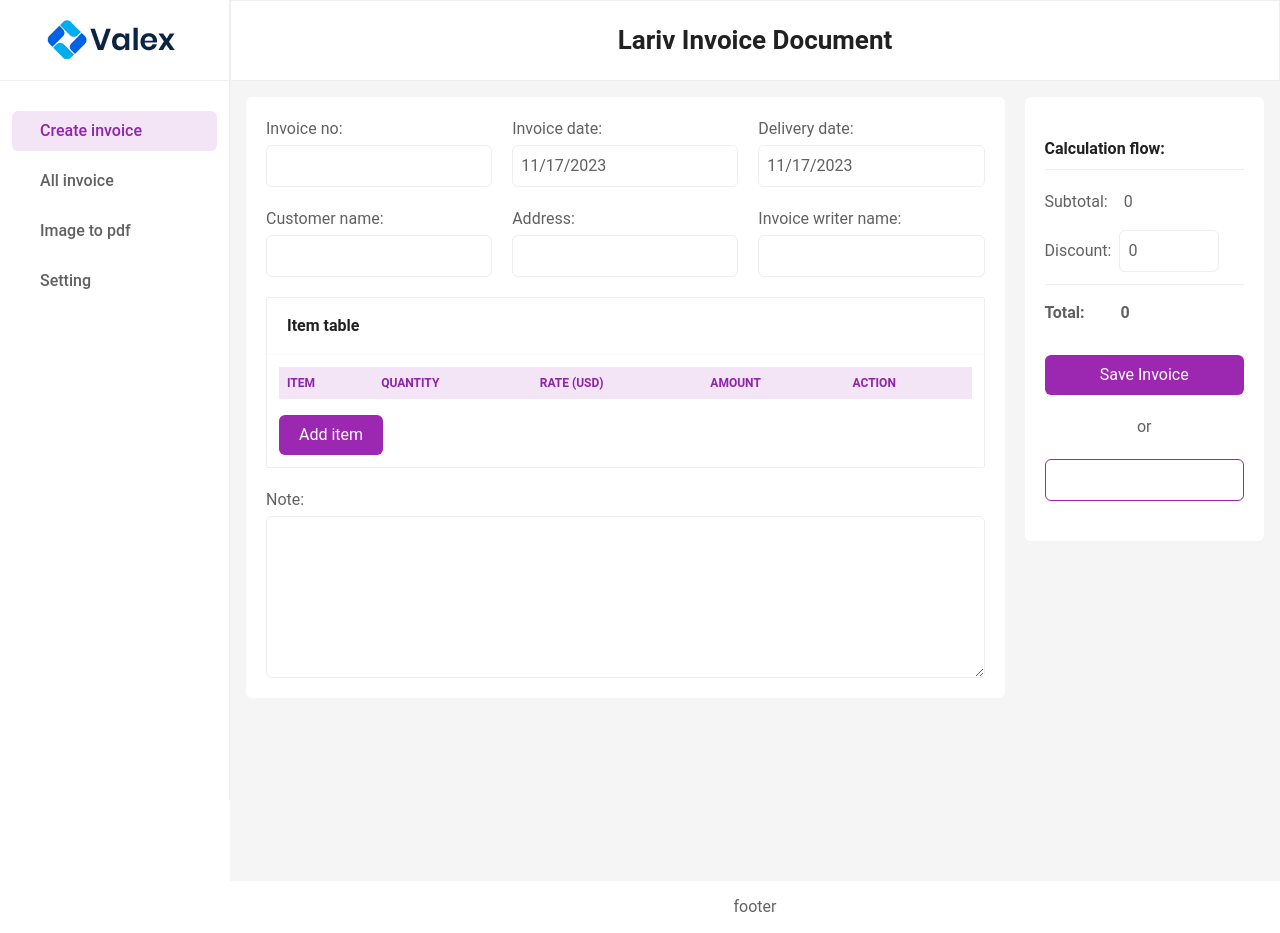
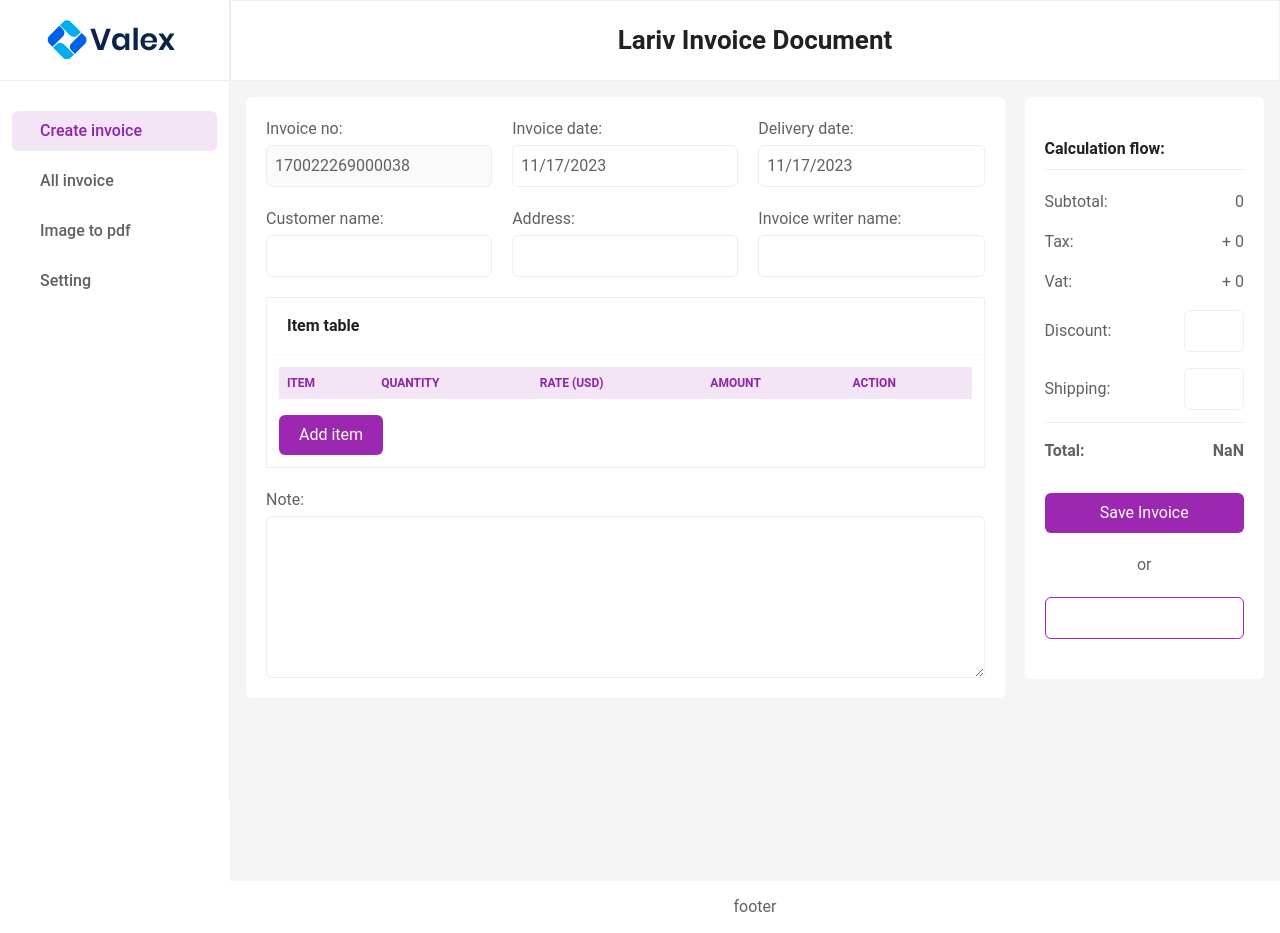
Before and after one commit to amitbd599/Sales-Management-System, a React (Create React App) app: page / in a window 1280 px wide. Built offline with nearby package versions, Linux system fonts and the light colour scheme; some icons are missing.

Commit message:
add data

```diff
--- /dev/null
+++ b/src/childComponents/InitLoadingData.jsx
@@ -0,0 +1,39 @@
+import React, { useEffect } from "react";
+
+const InitLoadingData = () => {
+  let getSetting = localStorage.getItem("setting");
+
+  useEffect(() => {
+    let setting = {
+      bgColor: "#fff",
+      bgImg: "",
+      company_address: "",
+      company_name: "",
+      currency: "",
+      discount: 0,
+      email: "",
+      fax: "",
+      footerText: "",
+      invoiceType: "",
+      logo: "",
+      mobile: "",
+      pageOrientation: "",
+      pageSize: "",
+      phone: "",
+      qrCode: "",
+      shipping: 0,
+      selectedTemplate: 1,
+      tax: 0,
+      vat: 0,
+      website: "",
+      waterMark: "",
+    };
+
+    if (!!getSetting === false) {
+      localStorage.setItem("setting", JSON.stringify(setting));
+    }
+  }, []);
+  return <></>;
+};
+
+export default InitLoadingData;
--- a/src/components/HomeComponent.jsx
+++ b/src/components/HomeComponent.jsx
@@ -1,4 +1,4 @@
-import React, { useState } from "react";
+import React, { useEffect, useRef, useState } from "react";
 import {
   FaDownload,
   FaMagnifyingGlass,
@@ -6,13 +6,23 @@ import {
   FaRegTrashCan,
 } from "react-icons/fa6";
 import DatePicker from "react-datepicker";
+import { ErrorToast, IsEmpty, SuccessToast } from "../helper/helper";
+import { useNavigate } from "react-router-dom";
 
 const HomeComponent = () => {
+  const navigate = useNavigate();
+  let getSetting = JSON.parse(localStorage.getItem("setting"));
+  let getInvoices = JSON.parse(localStorage.getItem("invoices"));
   const [startDate, setStartDate] = useState(new Date());
   const [deliveryDate, setDeliveryDate] = useState(new Date());
+  const [invoiceID, setInvoiceID] = useState("");
+  const [invoiceItems, setInvoiceItems] = useState([]);
+  const [discount, setDiscount] = useState(getSetting?.discount);
+  const [shipping, setShipping] = useState(getSetting?.shipping);
 
-  const [invoiceItems, setInvoiceItems] = useState([]);
-  const [discount, setDiscount] = useState(0);
+  useEffect(() => {
+    generateRandomNumber();
+  }, []);
 
   const handleAddItem = () => {
     setInvoiceItems([...invoiceItems, { item: "", quantity: 0, rate: 0 }]);
@@ -39,7 +49,52 @@ const HomeComponent = () => {
 
   const calculateTotal = () => {
     const subtotal = calculateSubtotal();
-    return subtotal - discount;
+    return (
+      subtotal +
+      getSetting?.tax +
+      getSetting?.vat +
+      getSetting?.shipping -
+      discount
+    );
+  };
+
+  const generateRandomNumber = () => {
+    const currentDate = new Date();
+    const timestamp = currentDate.getTime();
+    const random = Math.floor(Math.random() * 100) + 1;
+    setInvoiceID(`${timestamp}${random}`);
+  };
+
+  let customerNameRef,
+    addressRef,
+    invoiceWriterRef = useRef();
+
+  const saveInvoice = () => {
+    let invoice = invoiceID;
+    let customerName = customerNameRef.value;
+    let address = addressRef.value;
+    let invoiceWriter = invoiceWriterRef.value;
+
+    if (IsEmpty(invoice)) {
+      ErrorToast("Invoice is empty");
+    } else if (IsEmpty(customerName)) {
+      ErrorToast("Customer Name is empty");
+    } else if (IsEmpty(address)) {
+      ErrorToast("Address is empty");
+    } else if (IsEmpty(invoiceWriter)) {
+      ErrorToast("Invoice Writer is empty");
+    } else {
+      let data = {
+        invoice,
+        customerName,
+        address,
+        invoiceWriter,
+      };
+
+      localStorage.setItem("invoices", JSON.stringify([...getInvoices, data]));
+      SuccessToast("Success");
+      navigate("/all-invoice");
+    }
   };
 
   return (
@@ -52,7 +107,12 @@ const HomeComponent = () => {
                 <div className="w-full">
                   <div className="grid gap-1">
                     <label htmlFor="invoice">Invoice no:</label>
-                    <input id="invoice" type="text" className="input_box" />
+                    <input
+                      value={invoiceID}
+                      type="text"
+                      className="input_box"
+                      disabled
+                    />
                   </div>
                 </div>
                 <div className="w-full">
@@ -86,19 +146,31 @@ const HomeComponent = () => {
                 <div className="w-full">
                   <div className="grid gap-1">
                     <label htmlFor="invoice">Customer name:</label>
-                    <input id="invoice" type="text" className="input_box" />
+                    <input
+                      ref={(input) => (customerNameRef = input)}
+                      type="text"
+                      className="input_box"
+                    />
                   </div>
                 </div>
                 <div className="w-full">
                   <div className="grid gap-1">
                     <label htmlFor="invoice">Address:</label>
-                    <input type="text" className="input_box" />
+                    <input
+                      ref={(input) => (addressRef = input)}
+                      type="text"
+                      className="input_box"
+                    />
                   </div>
                 </div>
                 <div className="w-full">
                   <div className="grid gap-1">
                     <label htmlFor="invoice">Invoice writer name:</label>
-                    <input type="text" className="input_box" />
+                    <input
+                      ref={(input) => (invoiceWriterRef = input)}
+                      type="text"
+                      className="input_box"
+                    />
                   </div>
                 </div>
               </div>
@@ -242,26 +314,44 @@ const HomeComponent = () => {
                 Calculation flow:
               </h2>
               <div className="mt-[20px] grid gap-[16px]">
-                <p>
+                <p className="flex justify-between">
                   Subtotal: <span className="pl-3">{calculateSubtotal()}</span>
                 </p>
-                <p className="border-b border-gray-200 pb-3 flex gap-2 items-center">
+                <p className="flex justify-between">
+                  Tax: <span className="pl-3">+ {getSetting?.tax}</span>
+                </p>
+                <p className="flex justify-between">
+                  Vat: <span className="pl-3">+ {getSetting?.vat}</span>
+                </p>
+
+                <p className=" flex gap-2 items-center justify-between">
                   <p>Discount:</p>
                   <input
-                    className="input_box inline w-[100px]"
-                    defaultValue={0}
+                    className="input_box inline w-[60px] text-right"
+                    defaultValue={discount}
                     type="number"
-                    value={discount}
                     onChange={(e) => setDiscount(parseFloat(e.target.value))}
                   />
                 </p>
-                <p className="font-semibold">
+                <p className="border-b border-gray-200 pb-3 flex gap-2 items-center justify-between">
+                  <p>Shipping:</p>
+                  <input
+                    className="input_box inline w-[60px] text-right"
+                    defaultValue={shipping}
+                    type="number"
+                    onChange={(e) => setShipping(parseFloat(e.target.value))}
+                  />
+                </p>
+                <p className="font-semibold flex justify-between">
                   Total: <span className="pl-8">{calculateTotal()}</span>
                 </p>
               </div>
               <div>
                 <div className="w-full mt-[30px]">
-                  <button className="px-[20px] w-full py-[8px] rounded-md bg-purple-500 text-white">
+                  <button
+                    onClick={saveInvoice}
+                    className="px-[20px] w-full py-[8px] rounded-md bg-purple-500 text-white"
+                  >
                     Save Invoice
                   </button>
                 </div>
--- a/src/components/SettingComponent.jsx
+++ b/src/components/SettingComponent.jsx
@@ -1,21 +1,26 @@
-import React, { useRef, useState } from "react";
+import React, { useEffect, useRef, useState } from "react";
 import { Select, Option } from "@material-tailwind/react";
 import { currencyData } from "../script/currency";
 import { ChromePicker } from "react-color";
 import { page_size } from "../script/page_size";
-import { getBase64 } from "../helper/helper";
+import { SuccessToast, getBase64, toNumber } from "../helper/helper";
 
 const SettingComponent = () => {
-  const [logo, setLogo] = useState(null);
-  const [bgImg, setBgImg] = useState(null);
-  const [currency, setCurrency] = useState(null);
-  const [invoiceType, setInvoiceType] = useState(null);
-  const [qrCode, setQrCode] = useState(null);
-  const [pageSize, setPageSize] = useState(null);
-  const [pageOrientation, setPageOrientation] = useState(null);
+  let getSetting = JSON.parse(localStorage.getItem("setting"));
+  const [logo, setLogo] = useState(getSetting?.logo);
+  const [bgImg, setBgImg] = useState(getSetting?.bgImg);
+  const [currency, setCurrency] = useState(getSetting?.currency);
+  const [invoiceType, setInvoiceType] = useState(getSetting?.invoiceType);
+  const [qrCode, setQrCode] = useState(getSetting?.qrCode);
+  const [pageSize, setPageSize] = useState(getSetting?.pageSize);
+  const [pageOrientation, setPageOrientation] = useState(
+    getSetting?.pageOrientation
+  );
 
-  const [selectedTemplate, setTemplateImage] = useState(1);
-  const [bgColor, setBgColor] = useState("#ffffff");
+  const [selectedTemplate, setTemplateImage] = useState(
+    getSetting?.selectedTemplate
+  );
+  const [bgColor, setBgColor] = useState(getSetting?.bgColor);
 
   const handleColorChange = (newColor) => {
     setBgColor(newColor.hex);
@@ -58,10 +63,12 @@ const SettingComponent = () => {
     faxRef,
     emailRef,
     websiteRef,
-    txtRef,
+    waterMarkRef,
+    taxRef,
     vatRef,
     discountRef,
-    shippingRef = useRef();
+    shippingRef,
+    footerTextRef = useRef();
 
   const saveData = () => {
     let company_name = company_nameRef.value;
@@ -69,12 +76,14 @@ const SettingComponent = () => {
     let mobile = mobileRef.value;
     let phone = phoneRef.value;
     let fax = faxRef.value;
+    let footerText = footerTextRef.value;
     let email = emailRef.value;
     let website = websiteRef.value;
-    let txt = txtRef.value;
-    let vat = vatRef.value;
-    let discount = discountRef.value;
-    let shipping = shippingRef.value;
+    let waterMark = waterMarkRef.value;
+    let tax = toNumber(taxRef.value);
+    let vat = toNumber(vatRef.value);
+    let discount = toNumber(discountRef.value);
+    let shipping = toNumber(shippingRef.value);
 
     let setting = {
       bgColor,
@@ -85,6 +94,7 @@ const SettingComponent = () => {
       discount,
       email,
       fax,
+      footerText,
       invoiceType,
       logo,
       mobile,
@@ -94,12 +104,14 @@ const SettingComponent = () => {
       qrCode,
       shipping,
       selectedTemplate,
-      txt,
+      tax,
       vat,
       website,
+      waterMark,
     };
 
     localStorage.setItem("setting", JSON.stringify(setting));
+    SuccessToast("Update success!");
   };
 
   return (
@@ -115,6 +127,7 @@ const SettingComponent = () => {
                   <input
                     type="text"
                     className="input_box"
+                    defaultValue={getSetting?.company_name}
                     ref={(input) => (company_nameRef = input)}
                   />
                 </div>
@@ -125,6 +138,7 @@ const SettingComponent = () => {
                   <input
                     type="text"
                     className="input_box"
+                    defaultValue={getSetting?.company_address}
                     ref={(input) => (company_addressRef = input)}
                   />
                 </div>
@@ -135,6 +149,7 @@ const SettingComponent = () => {
                   <input
                     type="text"
                     className="input_box"
+                    defaultValue={getSetting?.mobile}
                     ref={(input) => (mobileRef = input)}
                   />
                 </div>
@@ -145,6 +160,7 @@ const SettingComponent = () => {
                   <input
                     type="text"
                     className="input_box"
+                    defaultValue={getSetting?.phone}
                     ref={(input) => (phoneRef = input)}
                   />
                 </div>
@@ -155,6 +171,7 @@ const SettingComponent = () => {
                   <input
                     type="text"
                     className="input_box"
+                    defaultValue={getSetting?.fax}
                     ref={(input) => (faxRef = input)}
                   />
                 </div>
@@ -165,6 +182,7 @@ const SettingComponent = () => {
                   <input
                     type="text"
                     className="input_box"
+                    defaultValue={getSetting?.email}
                     ref={(input) => (emailRef = input)}
                   />
                 </div>
@@ -175,6 +193,7 @@ const SettingComponent = () => {
                   <input
                     type="text"
                     className="input_box"
+                    defaultValue={getSetting?.website}
                     ref={(input) => (websiteRef = input)}
                   />
                 </div>
@@ -186,6 +205,7 @@ const SettingComponent = () => {
                     <Select
                       onChange={(event) => setCurrency(event)}
                       value={currency}
+                      defaultValue={currency}
                       label="Select item"
                       animate={{
                         mount: { y: 0 },
@@ -208,7 +228,8 @@ const SettingComponent = () => {
                     type="number"
                     className="input_box"
                     placeholder="0"
-                    ref={(input) => (txtRef = input)}
+                    defaultValue={getSetting?.tax}
+                    ref={(input) => (taxRef = input)}
                   />
                 </div>
               </div>
@@ -220,6 +241,7 @@ const SettingComponent = () => {
                       type="number"
                       className="input_box"
                       placeholder="0"
+                      defaultValue={getSetting?.vat}
                       ref={(input) => (vatRef = input)}
                     />
                   </span>
@@ -233,6 +255,7 @@ const SettingComponent = () => {
                       type="number"
                       className="input_box"
                       placeholder="0"
+                      defaultValue={getSetting?.discount}
                       ref={(input) => (discountRef = input)}
                     />
                   </span>
@@ -246,6 +269,7 @@ const SettingComponent = () => {
                       type="number"
                       className="input_box"
                       placeholder="0"
+                      defaultValue={getSetting?.shipping}
                       ref={(input) => (shippingRef = input)}
                     />
                   </span>
@@ -276,6 +300,8 @@ const SettingComponent = () => {
                   <div>
                     <Select
                       onChange={(event) => setQrCode(event)}
+                      value={qrCode}
+                      defaultValue={qrCode}
                       label="Select item"
                       animate={{
                         mount: { y: 0 },
@@ -283,7 +309,7 @@ const SettingComponent = () => {
                       }}
                     >
                       <Option value="yes">Yes</Option>
-                      <Option value="yes">No</Option>
+                      <Option value="no">No</Option>
                     </Select>
                   </div>
                 </div>
@@ -309,7 +335,7 @@ const SettingComponent = () => {
                   </div>
                 </div>
               </div>
-              <div className="w-full col-span-3">
+              <div className="w-full col-span-4">
                 <div className="grid gap-[20px]">
                   <div className="grid gap-1">
                     <label>Page Orientation:</label>
@@ -346,6 +372,35 @@ const SettingComponent = () => {
                           </Option>
                         ))}
                       </Select>
+                    </div>
+                  </div>
+                </div>
+              </div>
+              <div className="w-full col-span-4">
+                <div className="grid gap-[20px]">
+                  <div className="grid gap-1">
+                    <label>Water mark:</label>
+                    <div>
+                      <input
+                        type="text"
+                        className="input_box"
+                        defaultValue={getSetting?.waterMark}
+                        ref={(input) => (waterMarkRef = input)}
+                      />
+                    </div>
+                  </div>
+                  <div className="grid gap-1">
+                    <label>Footer text:</label>
+                    <div>
+                      <textarea
+                        defaultValue={getSetting?.footerText}
+                        ref={(input) => (footerTextRef = input)}
+                        className="input_box"
+                        name=""
+                        id=""
+                        cols="30"
+                        rows="12"
+                      ></textarea>
                     </div>
                   </div>
                 </div>
--- a/src/helper/helper.js
+++ b/src/helper/helper.js
@@ -15,6 +15,9 @@ class FormHelper {
   SuccessToast(msg) {
     toast.success(msg);
   }
+  toNumber(value) {
+    return parseFloat(value);
+  }
   getBase64(file) {
     return new Promise((resolve, reject) => {
       let reader = new FileReader();
@@ -24,5 +27,11 @@ class FormHelper {
     });
   }
 }
-export const { IsEmpty, IsEmail, ErrorToast, SuccessToast, getBase64 } =
-  new FormHelper();
+export const {
+  IsEmpty,
+  IsEmail,
+  ErrorToast,
+  SuccessToast,
+  getBase64,
+  toNumber,
+} = new FormHelper();
--- a/src/index.js
+++ b/src/index.js
@@ -6,12 +6,16 @@ import "react-datepicker/dist/react-datepicker.css";
 import "react-datepicker/dist/react-datepicker-cssmodules.css";
 import "./index.css";
 import reportWebVitals from "./reportWebVitals";
+import InitLoadingData from "./childComponents/InitLoadingData";
+import { Toaster } from "react-hot-toast";
 
 const root = ReactDOM.createRoot(document.getElementById("root"));
 root.render(
   <React.StrictMode>
     <ThemeProvider>
+      <Toaster position="bottom-center" reverseOrder={false} />
       <App />
+      <InitLoadingData />
     </ThemeProvider>
   </React.StrictMode>
 );
```
